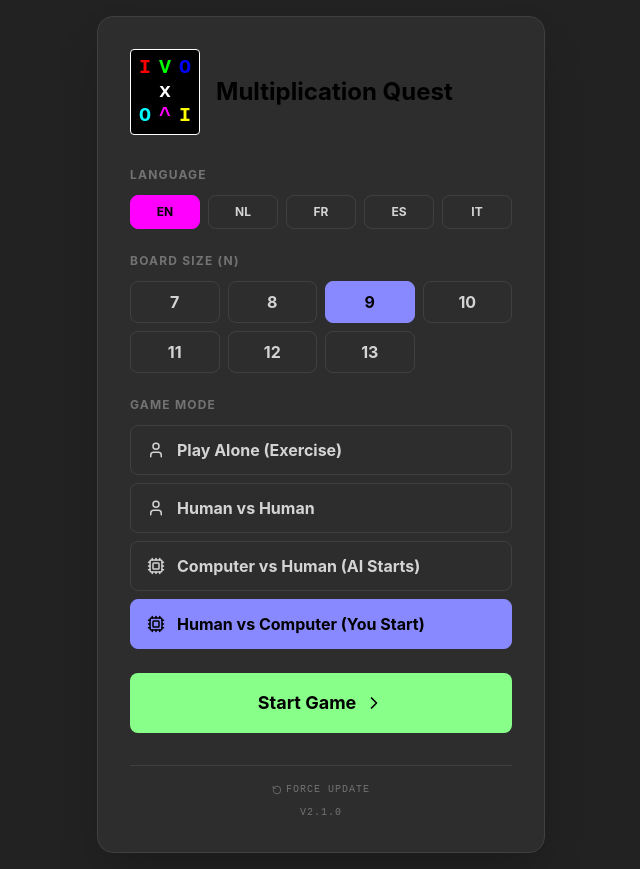
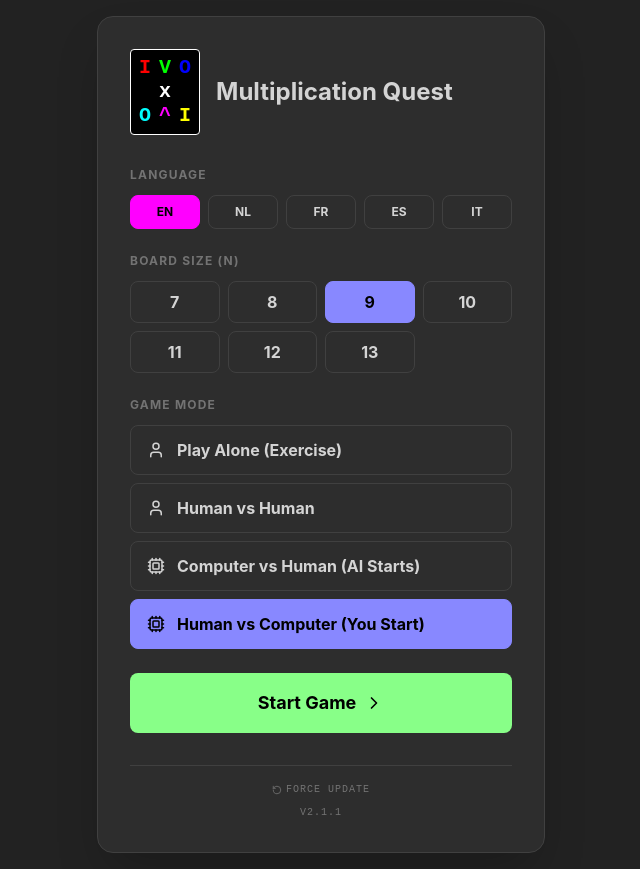
Before and after one commit to NofanTasi/Ivo-s-Game, a React (Vite) app: page / in a window 1280 px wide. Shown: the whole page, without its empty margins (319-959 px from the left). Built offline with nearby package versions, Linux system fonts and the light colour scheme.

Commit message:
feat: Improve text color contrast and update version
Adjusts primary text color from pure black to a lighter gray for better contrast against the background. Also updates the version number in the footer.

```diff
--- a/src/App.tsx
+++ b/src/App.tsx
@@ -320,7 +320,7 @@ export default function App() {
                 <span className="text-[var(--color-vivid-yellow)] font-black">I</span>
               </div>
             </div>
-            <h1 className="text-2xl font-bold text-[var(--color-pure-black)]">{t.title}</h1>
+            <h1 className="text-2xl font-bold text-[var(--color-text-main)]">{t.title}</h1>
           </div>
 
           <div className="space-y-6">
@@ -413,12 +413,12 @@ export default function App() {
                 }
               }}
               title={t.ttForceUpdate}
-              className="text-[10px] font-mono text-[var(--color-gray-500)] hover:text-[var(--color-pure-black)] transition-colors uppercase tracking-widest flex items-center justify-center gap-1 mx-auto"
+              className="text-[10px] font-mono text-[var(--color-gray-500)] hover:text-[var(--color-gray-100)] transition-colors uppercase tracking-widest flex items-center justify-center gap-1 mx-auto"
             >
               <RotateCcw size={10} /> {t.forceUpdate}
             </button>
             <p className="text-[10px] font-mono text-[var(--color-gray-500)] uppercase tracking-widest">
-              v2.1.0
+              v2.1.1
             </p>
           </div>
         </motion.div>
@@ -585,10 +585,9 @@ export default function App() {
                   className={`
                     aspect-square flex items-center justify-center text-[10px] font-bold transition-all border
                     ${square.id === errorSquareId ? 'bg-[var(--color-soft-red)] border-[var(--color-pure-white)] text-[var(--color-pure-black)] z-20 scale-110' :
-                      gameState.lastMove?.product === square.value ? 'bg-[var(--color-last-move)] border-[var(--color-pure-white)] text-[var(--color-pure-black)] z-10' :
                       square.highlighted ?
-                      'bg-[var(--color-square-used)] border-[var(--color-soft-green)]/30 !text-black' :
-                      'bg-[var(--color-bg-main)] border-[var(--color-gray-900)] text-[var(--color-gray-500)] hover:text-[var(--color-pure-black)] hover:border-[var(--color-gray-700)]'}
+                      'bg-[var(--color-square-used)] border-[var(--color-soft-green)]/30 text-[var(--color-pure-black)]' :
+                      'bg-[var(--color-bg-main)] border-[var(--color-gray-900)] text-[var(--color-gray-500)] hover:text-[var(--color-gray-100)] hover:border-[var(--color-gray-700)]'}
                   `}
                 >
                   {square.value}
@@ -652,7 +651,7 @@ export default function App() {
               <div className="w-16 h-16 bg-[var(--color-soft-yellow)] text-[var(--color-pure-black)] rounded-full flex items-center justify-center mx-auto mb-6">
                 <Trophy size={32} />
               </div>
-              <h2 className="text-2xl font-bold text-[var(--color-pure-black)] mb-2">{t.gameOver}</h2>
+              <h2 className="text-2xl font-bold text-[var(--color-text-main)] mb-2">{t.gameOver}</h2>
               <p className="text-[var(--color-gray-300)] mb-6 font-bold">
                 {p1.score > p2.score ? `${p1.name} ${t.wins}` : p2.score > p1.score ? `${p2.name} ${t.wins}` : t.draw}
               </p>
@@ -697,11 +696,11 @@ export default function App() {
               }
             }}
             title={t.ttForceUpdate}
-            className="hover:text-[var(--color-pure-black)] transition-colors flex items-center gap-1"
+            className="hover:text-[var(--color-gray-100)] transition-colors flex items-center gap-1"
           >
             <RotateCcw size={10} /> {t.forceUpdate}
           </button>
-          <p>v2.1.0</p>
+          <p>v2.1.1</p>
         </div>
       </div>
     </div>
--- a/src/index.css
+++ b/src/index.css
@@ -39,8 +39,8 @@
   --color-block-unused: var(--color-soft-blue);
   --color-square-used: var(--color-soft-green);
   --color-last-move: var(--color-soft-yellow);
-  --color-text-main: var(--color-pure-black);
-  --color-text-muted: var(--color-gray-700);
+  --color-text-main: var(--color-gray-300);
+  --color-text-muted: var(--color-gray-500);
 }
 
 @layer base {
```
